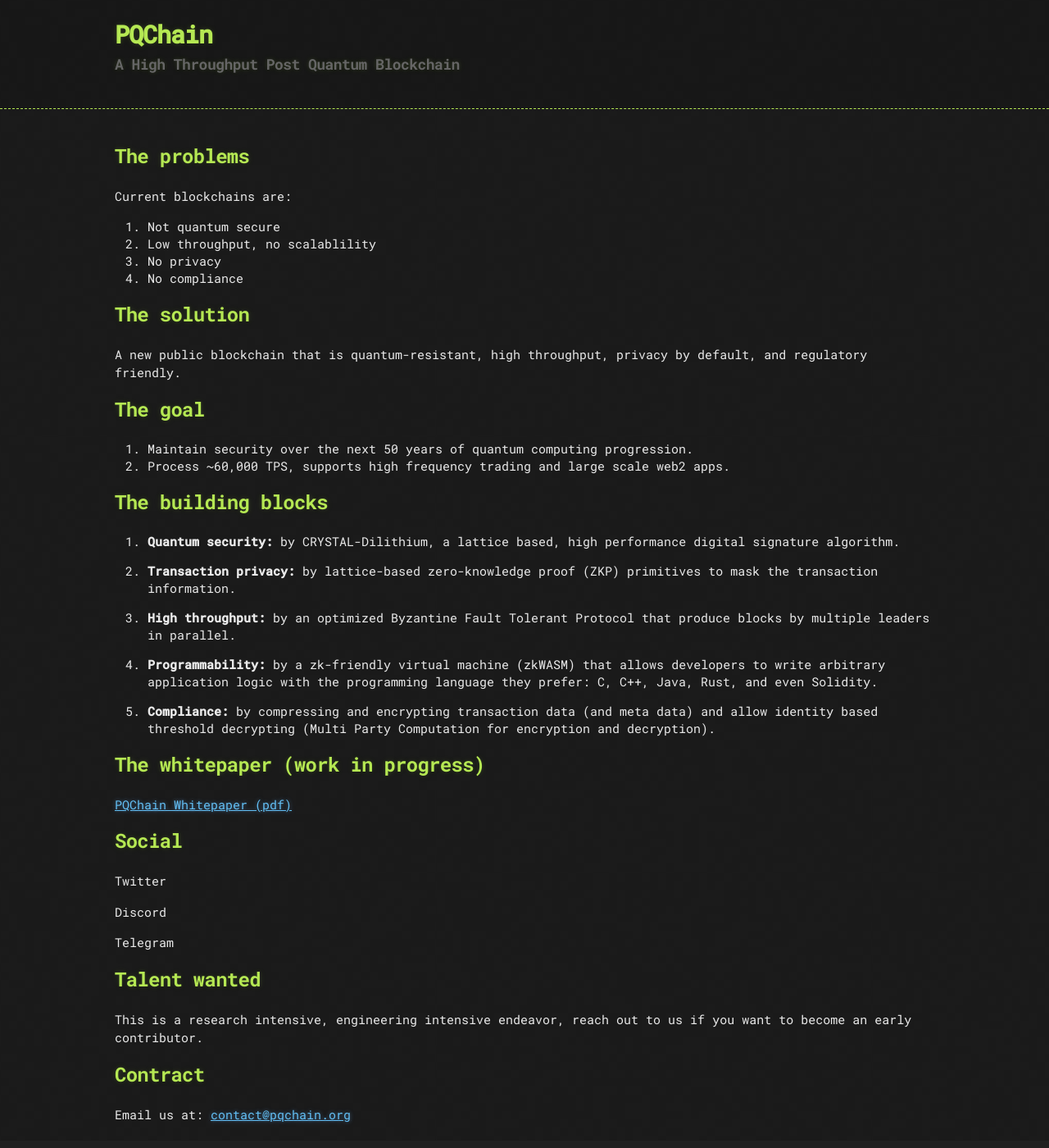
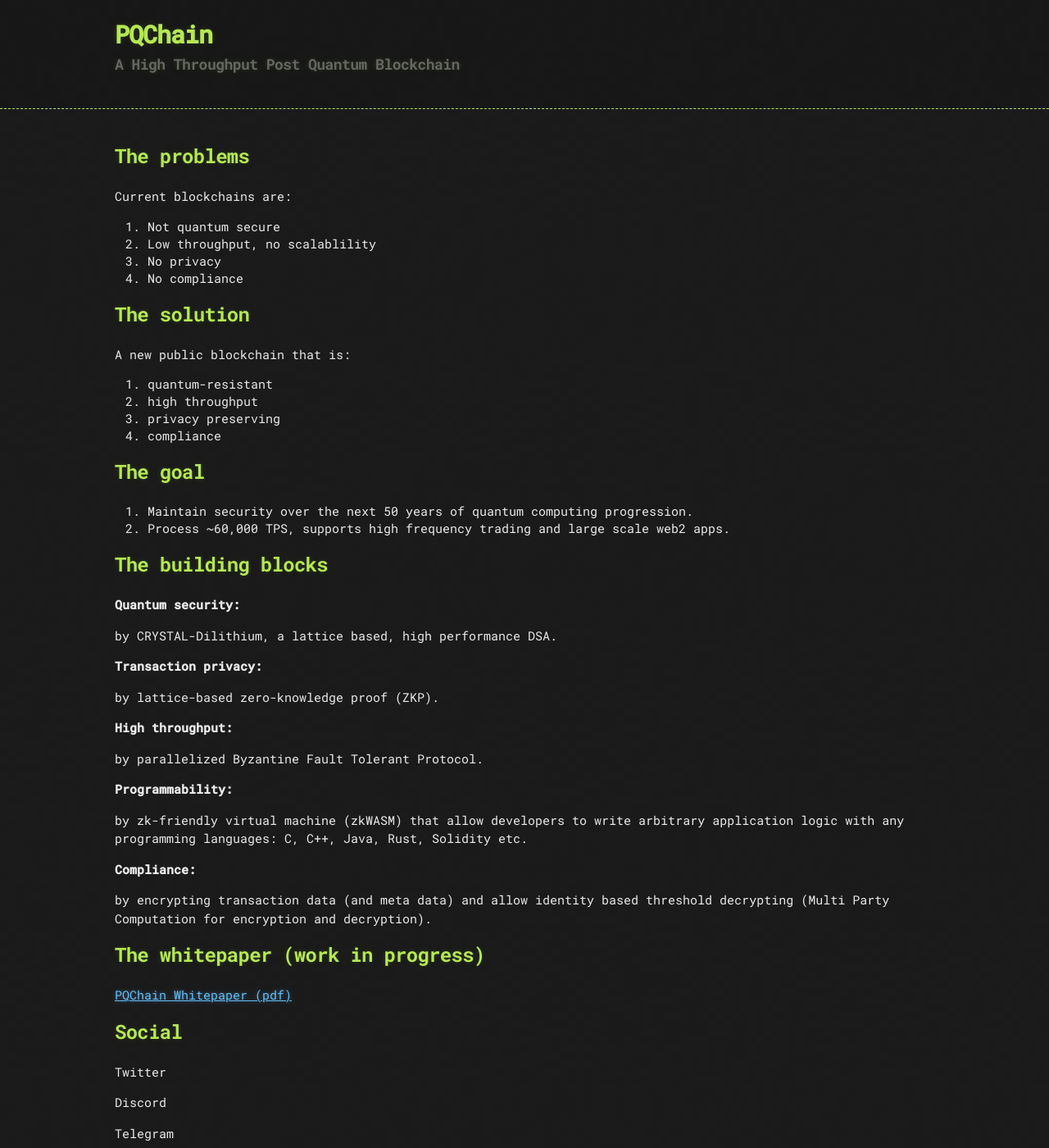
Before and after one commit to cryptobadass/pqchain, a Jekyll site: the page built from index.md, in a window 1280 px wide and 1400 px high. Shown: the whole window at 82% size. Built offline with Jekyll 4.4.1, drawn with Linux system fonts in a browser that asks for light colours; our own code applies the rules of GitHub Pages for plain Markdown files.

Commit message:
update content

```diff
--- a/index.md
+++ b/index.md
@@ -13,7 +13,12 @@ Current blockchains are:
 
 # The solution
 
-A new public blockchain that is quantum-resistant, high throughput, privacy by default, and regulatory friendly.
+A new public blockchain that is:
+
+1. quantum-resistant
+2. high throughput
+3. privacy preserving
+4. compliance
 
 # The goal
 
@@ -22,15 +27,25 @@ A new public blockchain that is quantum-resistant, high throughput, privacy by d
 
 # The building blocks
 
-1. **Quantum security:** by CRYSTAL-Dilithium, a lattice based, high performance digital signature algorithm.
+**Quantum security:**
 
-2. **Transaction privacy:** by lattice-based zero-knowledge proof (ZKP) primitives to mask the transaction information.
+by CRYSTAL-Dilithium, a lattice based, high performance DSA.
 
-3. **High throughput:** by an optimized Byzantine Fault Tolerant Protocol that produce blocks by multiple leaders in parallel.
+**Transaction privacy:**
 
-4. **Programmability:** by a zk-friendly virtual machine (zkWASM) that allows developers to write arbitrary application logic with the programming language they prefer: C, C++, Java, Rust, and even Solidity.
+by lattice-based zero-knowledge proof (ZKP).
 
-5. **Compliance:** by compressing and encrypting transaction data (and meta data) and allow identity based threshold decrypting (Multi Party Computation for encryption and decryption).
+**High throughput:**
+
+by parallelized Byzantine Fault Tolerant Protocol.
+
+**Programmability:**
+
+by zk-friendly virtual machine (zkWASM) that allow developers to write arbitrary application logic with any programming languages: C, C++, Java, Rust, Solidity etc.
+
+**Compliance:**
+
+by encrypting transaction data (and meta data) and allow identity based threshold decrypting (Multi Party Computation for encryption and decryption).
 
 # The whitepaper (work in progress)
 
```
